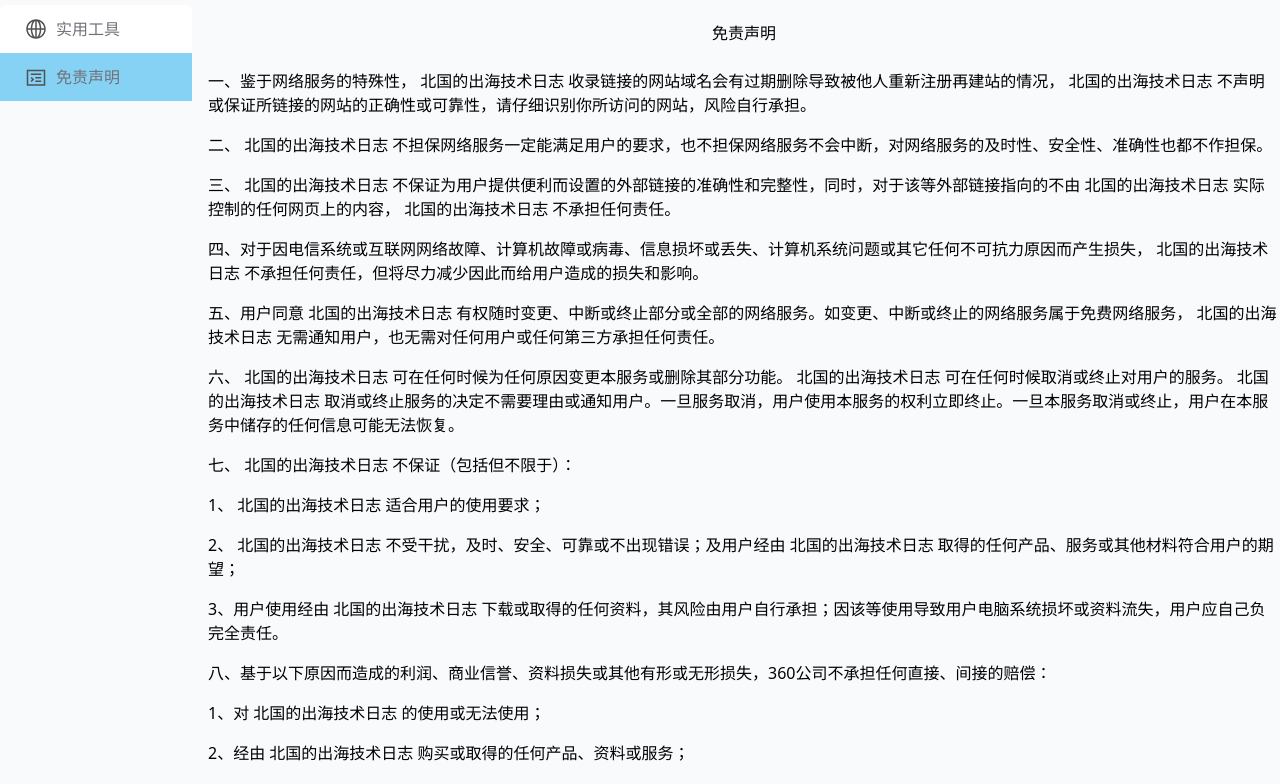
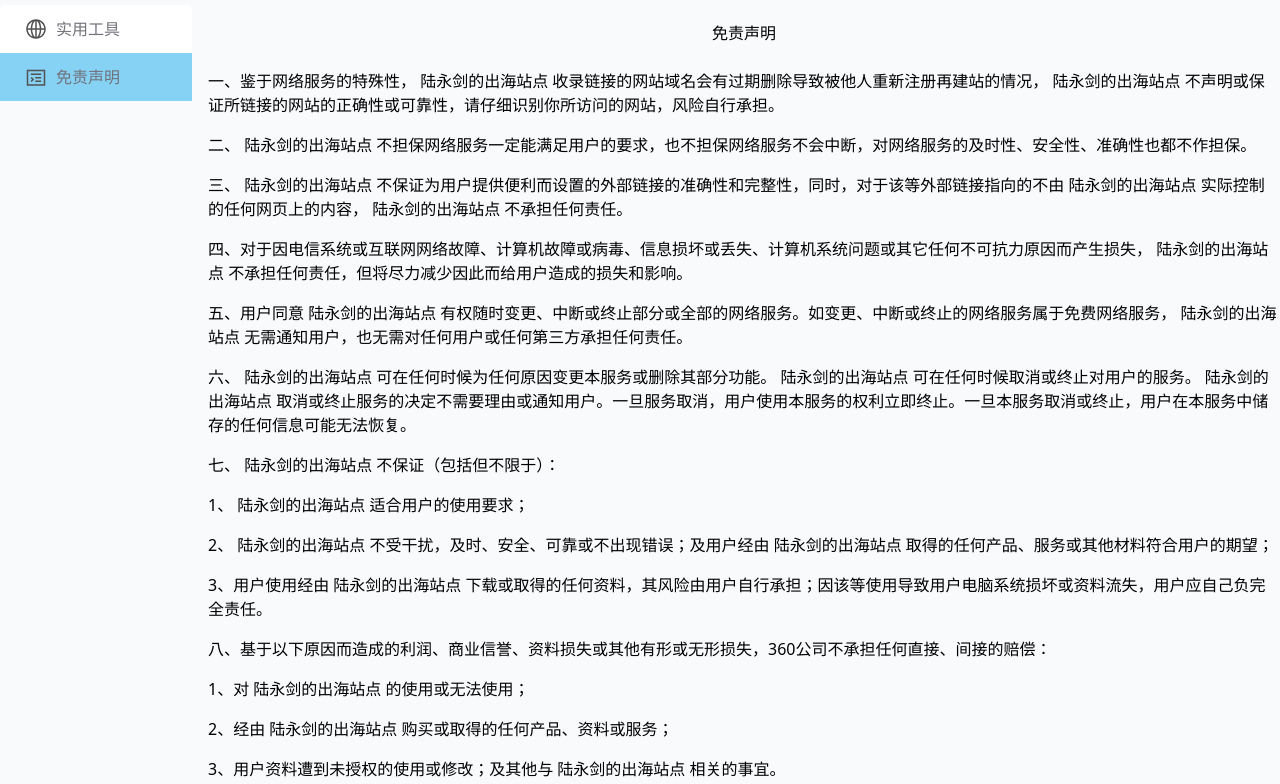
Before and after one commit to deer-code/luyongjian.online, an Astro site: page /mianze in a window 1280 px wide. Shown: the part 59-843 px from the top of the page. Built offline with nearby package versions, Linux system fonts and the light colour scheme; Astro itself is replaced by a stand-in of ours.

Commit message:
修改网站名称

```diff
--- a/src/components/Head.astro
+++ b/src/components/Head.astro
@@ -1,5 +1,5 @@
 ---
-const title = "北国的出海技术日志";
+const title = "陆永剑的出海站点";
 ---
 
 <div class="sticky top-0">
@@ -10,7 +10,7 @@
                 <div class="h-14 items-center">
                     <div class="sticky flex items-center">
                         <img class="w-6 h-6 mt-4" src="./image/logo.png" />
-                        <div class="ps-4 mt-4">北国的出海技术日志</div>
+                        <div class="ps-4 mt-4">陆永剑的出海站点</div>
                     </div>
                 </div>
                 <!--中间-->
--- a/src/pages/mianze.astro
+++ b/src/pages/mianze.astro
@@ -7,64 +7,64 @@
 		<h1 class="text-center my-4">
 			免责声明<h1>
 				<p class="py-2">
-					一、鉴于网络服务的特殊性， 北国的出海技术日志
+					一、鉴于网络服务的特殊性， 陆永剑的出海站点
 					收录链接的网站域名会有过期删除导致被他人重新注册再建站的情况，
-					北国的出海技术日志
+					陆永剑的出海站点
 					不声明或保证所链接的网站的正确性或可靠性，请仔细识别你所访问的网站，风险自行承担。
 				</p>
 				<p class="py-2">
-					二、 北国的出海技术日志
+					二、 陆永剑的出海站点
 					不担保网络服务一定能满足用户的要求，也不担保网络服务不会中断，对网络服务的及时性、安全性、准确性也都不作担保。
 				</p>
 				<p class="py-2">
-					三、 北国的出海技术日志
+					三、 陆永剑的出海站点
 					不保证为用户提供便利而设置的外部链接的准确性和完整性，同时，对于该等外部链接指向的不由
-					北国的出海技术日志 实际控制的任何网页上的内容，
-					北国的出海技术日志 不承担任何责任。
+					陆永剑的出海站点 实际控制的任何网页上的内容，
+					陆永剑的出海站点 不承担任何责任。
 				</p>
 				<p class="py-2">
 					四、对于因电信系统或互联网网络故障、计算机故障或病毒、信息损坏或丢失、计算机系统问题或其它任何不可抗力原因而产生损失，
-					北国的出海技术日志
+					陆永剑的出海站点
 					不承担任何责任，但将尽力减少因此而给用户造成的损失和影响。
 				</p>
 				<p class="py-2">
-					五、用户同意 北国的出海技术日志
+					五、用户同意 陆永剑的出海站点
 					有权随时变更、中断或终止部分或全部的网络服务。如变更、中断或终止的网络服务属于免费网络服务，
-					北国的出海技术日志
+					陆永剑的出海站点
 					无需通知用户，也无需对任何用户或任何第三方承担任何责任。
 				</p>
 				<p class="py-2">
-					六、 北国的出海技术日志
+					六、 陆永剑的出海站点
 					可在任何时候为任何原因变更本服务或删除其部分功能。
-					北国的出海技术日志 可在任何时候取消或终止对用户的服务。
-					北国的出海技术日志
+					陆永剑的出海站点 可在任何时候取消或终止对用户的服务。
+					陆永剑的出海站点
 					取消或终止服务的决定不需要理由或通知用户。一旦服务取消，用户使用本服务的权利立即终止。一旦本服务取消或终止，用户在本服务中储存的任何信息可能无法恢复。
 				</p>
 				<p class="py-2">
-					七、 北国的出海技术日志 不保证（包括但不限于）：
+					七、 陆永剑的出海站点 不保证（包括但不限于）：
 				</p>
-				<p class="py-2">1、 北国的出海技术日志 适合用户的使用要求；</p>
+				<p class="py-2">1、 陆永剑的出海站点 适合用户的使用要求；</p>
 				<p class="py-2">
-					2、 北国的出海技术日志
+					2、 陆永剑的出海站点
 					不受干扰，及时、安全、可靠或不出现错误；及用户经由
-					北国的出海技术日志
+					陆永剑的出海站点
 					取得的任何产品、服务或其他材料符合用户的期望；
 				</p>
 				<p class="py-2">
-					3、用户使用经由 北国的出海技术日志
+					3、用户使用经由 陆永剑的出海站点
 					下载或取得的任何资料，其风险由用户自行承担；因该等使用导致用户电脑系统损坏或资料流失，用户应自己负完全责任。
 				</p>
 				<p class="py-2">
 					八、基于以下原因而造成的利润、商业信誉、资料损失或其他有形或无形损失，360公司不承担任何直接、间接的赔偿：
 				</p>
-				<p class="py-2">1、对 北国的出海技术日志 的使用或无法使用；</p>
+				<p class="py-2">1、对 陆永剑的出海站点 的使用或无法使用；</p>
 				<p class="py-2">
-					2、经由 北国的出海技术日志
+					2、经由 陆永剑的出海站点
 					购买或取得的任何产品、资料或服务；
 				</p>
 				<p class="py-2">
 					3、用户资料遭到未授权的使用或修改；及其他与
-					北国的出海技术日志 相关的事宜。
+					陆永剑的出海站点 相关的事宜。
 				</p>
 				<p class="py-2">
 					九、投诉或建议请通过点击（<a
```
Also changed, not shown: README.md, 2 other files.
